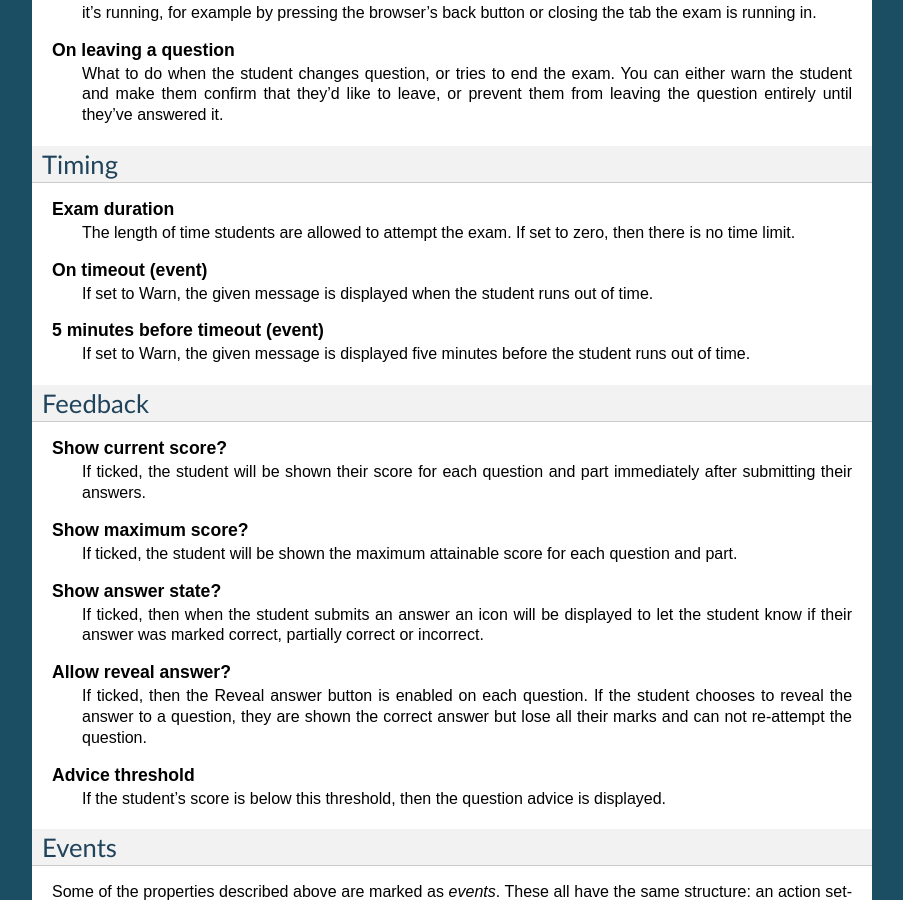
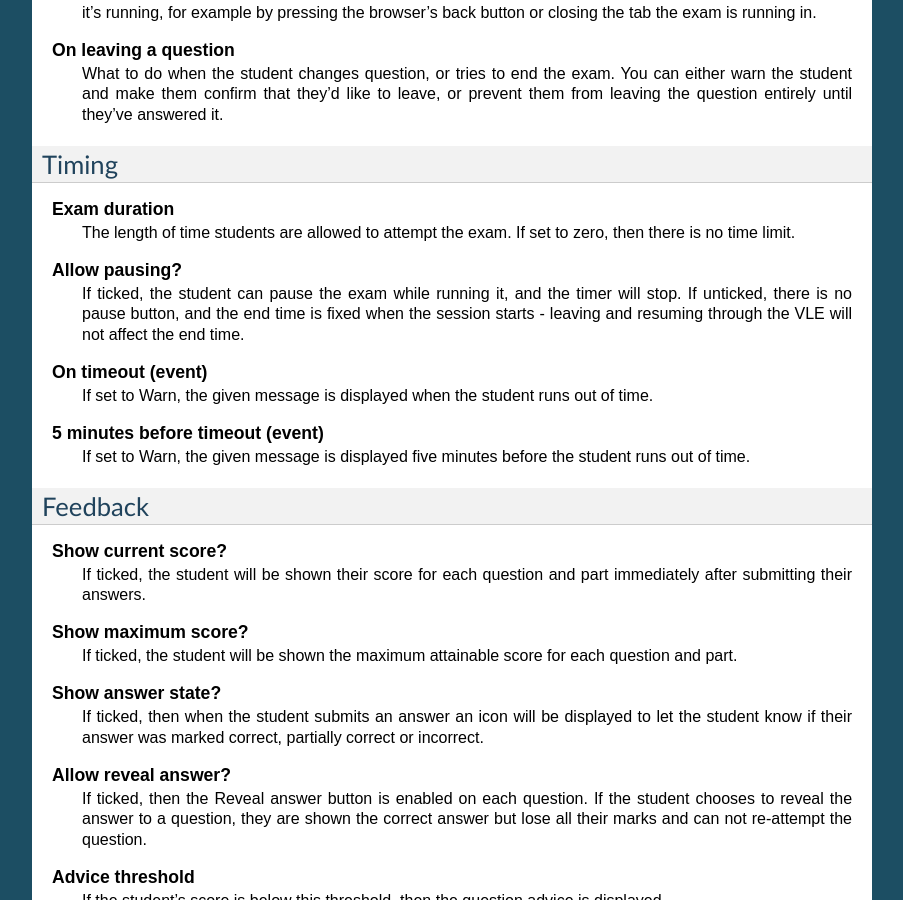
Before and after one commit to numbas/editor-docs, a Sphinx documentation site: the page built from source/exam-reference.rst, in a window 1280 px wide and 900 px high, scrolled down 1563 px. Shown: the whole window, without its empty margins (198-1101 px from the left). Built offline with Sphinx 7.4.7, drawn with Linux system fonts in a browser that asks for light colours.

Commit message:
document "allow pausing" option

```diff
--- a/source/exam-reference.rst
+++ b/source/exam-reference.rst
@@ -80,6 +80,9 @@ Timing
     Exam duration
         The length of time students are allowed to attempt the exam. If set to zero, then there is no time limit.
 
+    Allow pausing?
+        If ticked, the student can pause the exam while running it, and the timer will stop. If unticked, there is no pause button, and the end time is fixed when the session starts - leaving and resuming through the VLE will not affect the end time.
+
     On timeout (event)
         If set to :guilabel:`Warn`, the given message is displayed when the student runs out of time.
 
```
